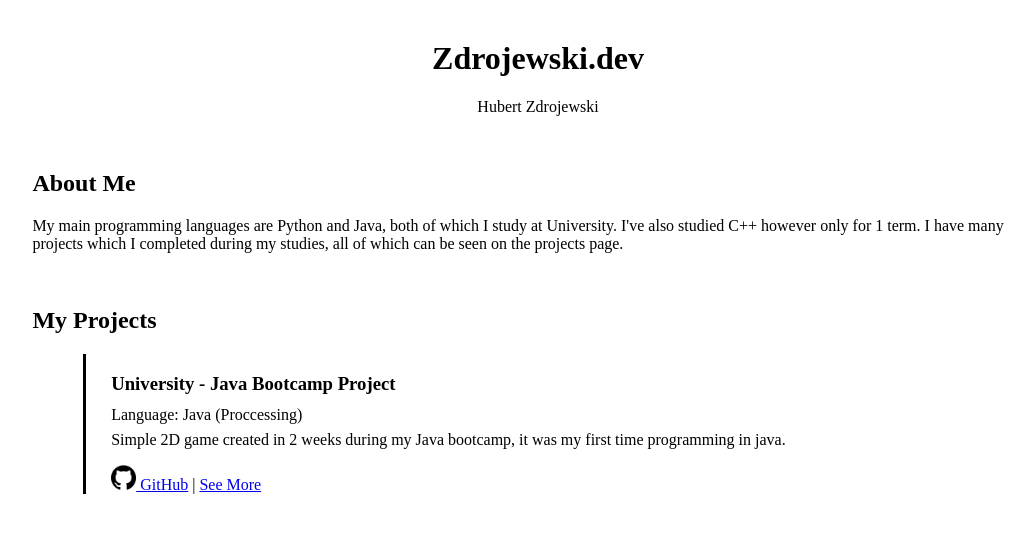
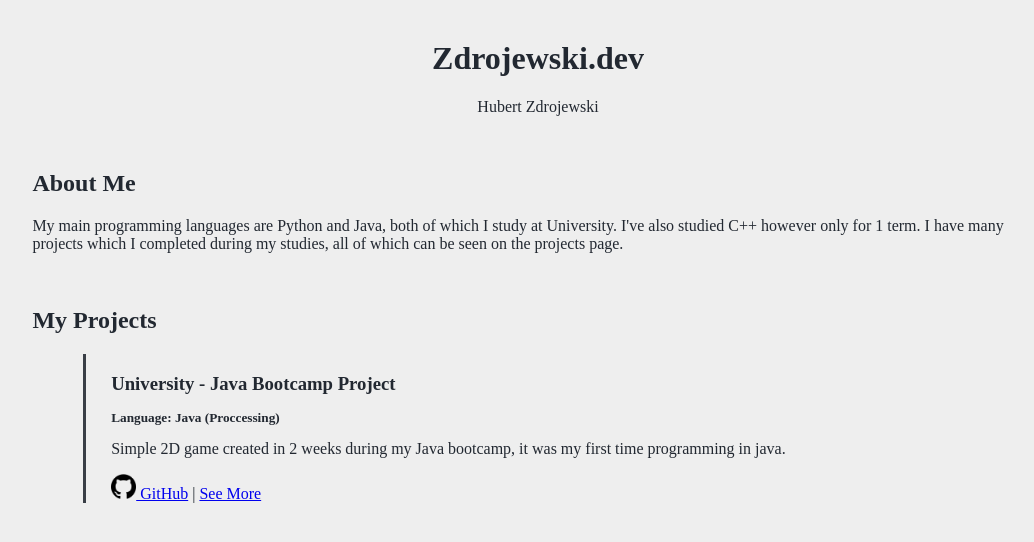
Before and after one commit to Zojdrek1/zojdrek1.github.io, a plain HTML site: page index.html in a window 1280 px wide. Shown: the whole page, without its empty margins (102-1136 px from the left). Drawn offline with Linux system fonts and the light colour scheme; a web font is replaced by a local one.

Commit message:
New colours

```diff
--- a/index.html
+++ b/index.html
@@ -38,7 +38,7 @@
 
             <div class="projectBox">
                 <h3>University - Java Bootcamp Project</h3>
-                <p class="project_title">Language: Java (Proccessing)</p>
+                <h5 class="project_title">Language: Java (Proccessing)</h5>
                 <p>Simple 2D game created in 2 weeks during my Java bootcamp,
                     it was my first time programming in java.
                 </p>
--- a/style.css
+++ b/style.css
@@ -6,6 +6,8 @@
 }
 body {
     font-family: "CascadiaCode";
+    background-color: #EEEEEE;
+    color: #222831;
 }
 
 
@@ -17,6 +19,7 @@ body {
 
 .title {
 
+    color: #222831;
     margin: auto;
     margin-top: 5vh;
     margin-left: auto;
@@ -29,7 +32,6 @@ body {
 .aboutMe {
 
     margin: auto;
-
     margin-left: 10%;
     margin-right: 10%;
 
@@ -38,7 +40,6 @@ body {
 .projects {
 
     margin: auto;
-
     margin-left: 10%;
     margin-right: 10%;
 
@@ -52,7 +53,7 @@ body {
     border-left: solid;
     border-right-width: 100;
 
-    border-color: black;
+    border-color: #393E46;
     width: 90%;
     padding-left: 2.5%;
 
```
